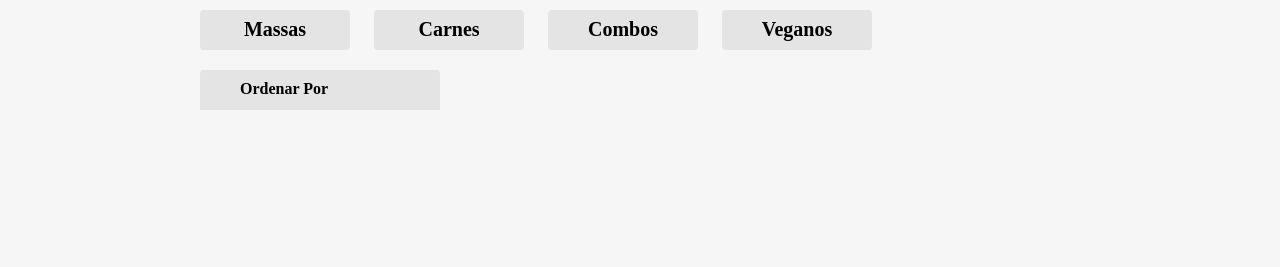
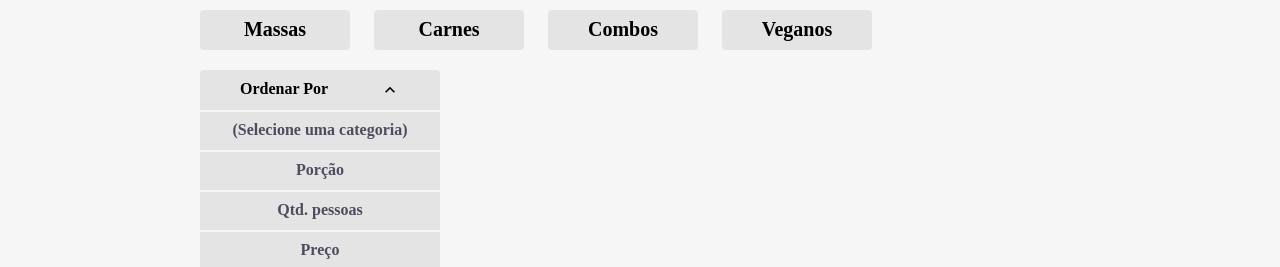
Before and after one commit to lucaschier179/aluroni, a React (Create React App) app: page / in a window 1280 px wide. Both pictures are taken after a click on the button "Ordenar Por". Shown: the part 644-911 px from the top of the page. Before the commit the page ends 834 px from the top, so only its background shows below. Built offline with nearby package versions, Linux system fonts and the light colour scheme; a web font is replaced by a local one.

Commit message:
Aula - Fazendo o ordenador funcionar

```diff
--- a/src/pages/Cardapio/Filtros/Filtros.module.scss
+++ b/src/pages/Cardapio/Filtros/Filtros.module.scss
@@ -16,6 +16,7 @@
         height: 40px;
         justify-content: center;
         width: 150px;
+        outline: none;
         &--ativo {
             background-color: $blue;
             color: white;
--- a/src/pages/Cardapio/Filtros/index.tsx
+++ b/src/pages/Cardapio/Filtros/index.tsx
@@ -42,6 +42,7 @@ export default function Filtros({ filtro, setFiltro }: Props) {
                     })}
                     key={opcao.id}
                     onClick={() => selecionarFiltro(opcao)}
+                    onBlur={() => selecionarFiltro(opcao)}
                 >
                     {opcao.label}
                 </button>
--- a/src/pages/Cardapio/Ordenador/Ordenador.module.scss
+++ b/src/pages/Cardapio/Ordenador/Ordenador.module.scss
@@ -14,6 +14,8 @@
     min-width: 240px;
     padding: 0 40px;
     position: relative;
+    outline: none;
+    cursor: pointer;
     &--ativo {
     background-color: $blue;
     color: white;
--- a/src/pages/Cardapio/Ordenador/index.tsx
+++ b/src/pages/Cardapio/Ordenador/index.tsx
@@ -1,8 +1,16 @@
+import { useState } from 'react'
 import styles from './Ordenador.module.scss'
+import classNames from 'classnames';
+import { MdKeyboardArrowUp, MdKeyboardArrowDown } from 'react-icons/md';
+
+interface Props {
+    ordenador: string,
+    setOrdenador: React.Dispatch<React.SetStateAction<string>>;
+}
 
 const opcoes = [
     {
-        "nome": "",
+        "nome": "(Selecione uma categoria)",
         "value": ""
     },
     {
@@ -19,17 +27,35 @@ const opcoes = [
     }
 ]
 
-export default function Ordenador() {
+export default function Ordenador({ ordenador, setOrdenador }: Props) {
+    const [aberto, setAberto] = useState(false);
+    const nomeOrdenador = ordenador && opcoes.find(opcao => opcao.value === ordenador)?.nome;
     return (
-        <button className={styles.ordenador}>
-            <span>Ordenar Por</span>
-            <div className={styles.ordenador__options}>
-                {opcoes.map(opcao => (
-                    <div className={styles.ordenador__option} key={opcao.value}>
-                        {opcao.nome}
-                    </div>
-                ))}
-            </div>
+        <button
+            className={classNames({
+                [styles.ordenador]: true,
+                [styles["ordenador--ativo"]]: ordenador !== "",
+            })}
+            onClick={() => setAberto(!aberto)}
+            onBlur={() => setAberto(false)}
+            >
+                <span>{nomeOrdenador || "Ordenar Por"}</span>
+                {aberto ? (
+                    <MdKeyboardArrowUp size={20} />
+                ) : (
+                    <MdKeyboardArrowDown size={20} />
+                )}
+                <div className={classNames({
+                    [styles.ordenador__options]: true,
+                    [styles["ordenador__options--ativo"]]: aberto,
+                })}>
+                    {opcoes.map(opcao => (
+                        <div className={styles.ordenador__option} key={opcao.value}
+                        onClick={() => setOrdenador(opcao.value)}>
+                            {opcao.nome}
+                        </div>
+                    ))}
+                </div>
         </button>
     )
 }
--- a/src/pages/Cardapio/index.tsx
+++ b/src/pages/Cardapio/index.tsx
@@ -8,6 +8,7 @@ import Ordenador from './Ordenador';
 export default function Cardapio() {
     const [busca, setBusca] = useState("");
     const [filtro, setFiltro] = useState<number | null>(null);
+    const [ordenador, setOrdenador] = useState("");
     return (
         <main>
             <nav className={styles.menu}>
@@ -23,7 +24,7 @@ export default function Cardapio() {
                 <Buscador busca={busca} setBusca={setBusca} />
                 <div className={styles.cardapio__filtros}>
                     <Filtros filtro={filtro} setFiltro={setFiltro} />
-                    <Ordenador />
+                    <Ordenador ordenador={ordenador} setOrdenador={setOrdenador} />
                 </div>
             </section>
         </main>
```
